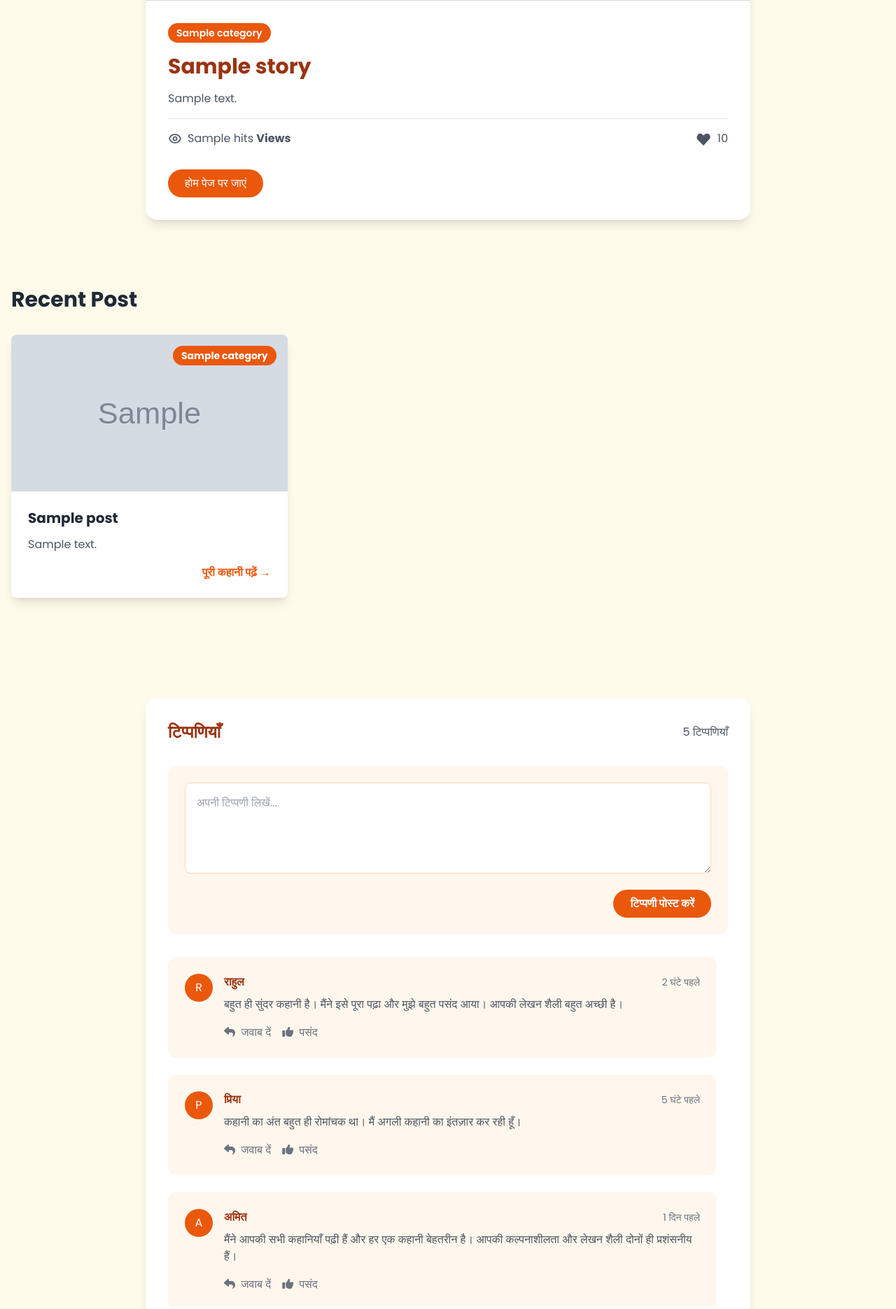
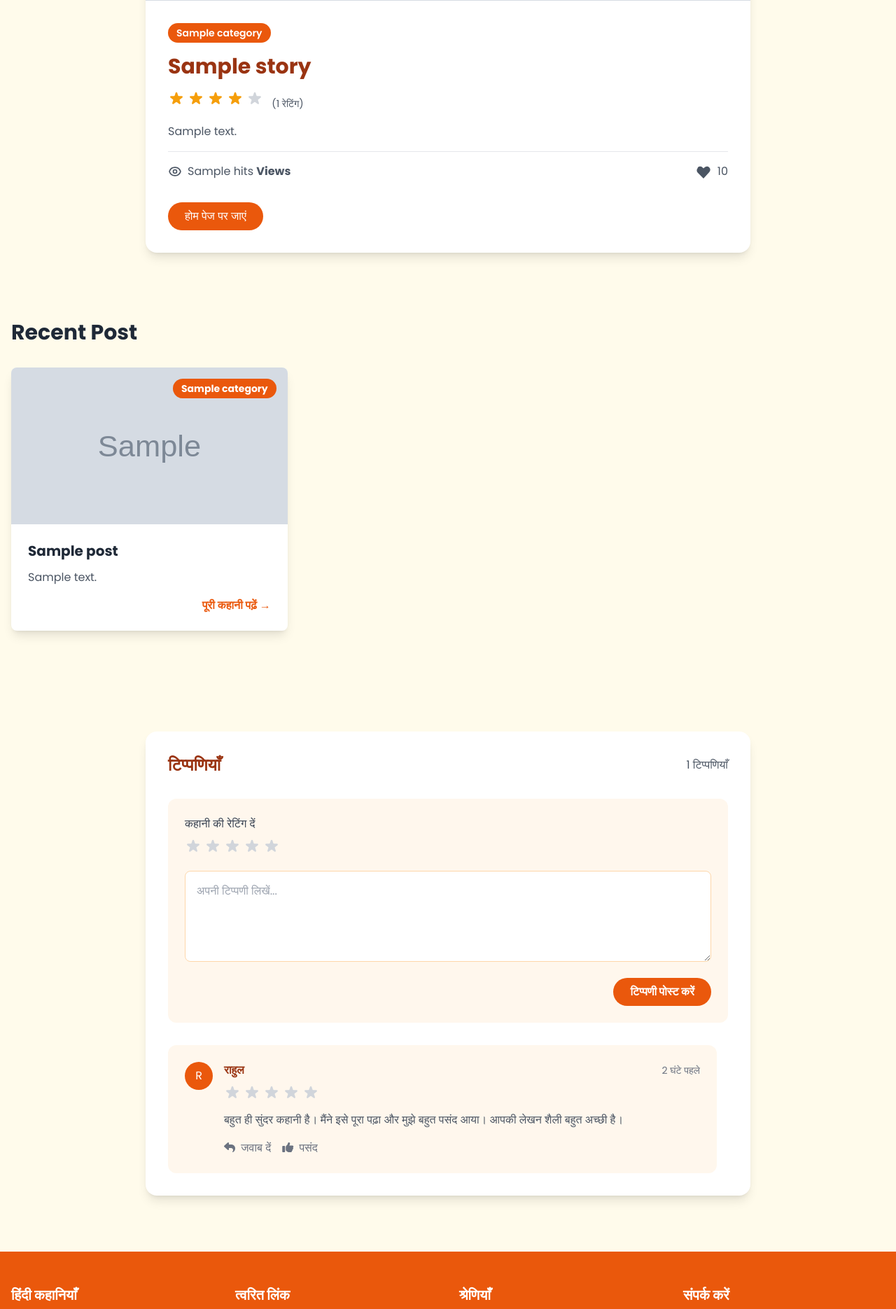
Before and after one commit to soloprinjay/Kam_Vasna, a Django app: template templates/story_detail.html in a window 1280 px wide. Shown: the part 463-2333 px from the top of the page at 70% size. Run offline with Django 5.2, Linux system fonts and the light colour scheme; the template is opened without the code that fills it: most values are stand-ins (such as "Sample title", 1, 10 or a date in 2020); grey boxes marked "Sample" are stand-in pictures; some libraries are stand-ins or nearby versions.

Commit message:
implemented star ratting functionality

```diff
--- a/templates/stories.html
+++ b/templates/stories.html
@@ -126,8 +126,7 @@
                     <span class="px-4 py-2 bg-orange-600 dark:bg-dark-accent text-white rounded">{{ num }}</span>
                     {% elif num > stories.number|add:-3 and num < stories.number|add:3 %}
                     <a href="?{% if selected_category %}category={{ selected_category }}&{% endif %}page={{ num }}"
-                       class="px-4 py-2 bg-orange-100 dark:bg-dark-bg text-orange-600 dark:text-dark-accent rounded hover:bg-orange-200 dark:hover:bg-dark-accent-hover transition duration-300">{{
-                        num }}</a>
+                       class="px-4 py-2 bg-orange-100 border border-orange-300 dark:border-dark-border dark:bg-dark-card dark:text-dark-text rounded hover:bg-orange-200 dark:hover:bg-dark-accent-hover transition duration-300">{{ num }}</a>
                     {% endif %}
                     {% endfor %}
 
--- a/templates/story_detail.html
+++ b/templates/story_detail.html
@@ -6,6 +6,21 @@
 <style>
     .like-btn.liked svg {
         color: #dc2626; /* Tailwind red-600 */
+    }
+    .star-rating {
+        display: inline-flex;
+        gap: 0.25rem;
+    }
+    .star-rating .star {
+        cursor: pointer;
+        color: #d1d5db; /* gray-300 */
+        transition: color 0.2s;
+    }
+    .star-rating .star.active {
+        color: #f59e0b; /* amber-500 */
+    }
+    .star-rating .star:hover {
+        color: #f59e0b; /* amber-500 */
     }
 </style>
 
@@ -25,6 +40,21 @@
             <h1 class="text-3xl font-bold text-orange-800 dark:text-dark-text mb-4">
                 {{ story.title }}
             </h1>
+
+            <!-- Story Rating -->
+            <div class="mb-4">
+                <div class="star-rating" data-rating="{{ story.rating|default:0 }}">
+                    {% for i in "12345"|make_list %}
+                    <svg class="w-6 h-6 star {% if forloop.counter <= story.rating|default:0 %}active{% endif %}"
+                         fill="currentColor" viewBox="0 0 20 20">
+                        <path d="M9.049 2.927c.3-.921 1.603-.921 1.902 0l1.07 3.292a1 1 0 00.95.69h3.462c.969 0 1.371 1.24.588 1.81l-2.8 2.034a1 1 0 00-.364 1.118l1.07 3.292c.3.921-.755 1.688-1.54 1.118l-2.8-2.034a1 1 0 00-1.175 0l-2.8 2.034c-.784.57-1.838-.197-1.539-1.118l1.07-3.292a1 1 0 00-.364-1.118L2.98 8.72c-.783-.57-.38-1.81.588-1.81h3.461a1 1 0 00.951-.69l1.07-3.292z"/>
+                    </svg>
+                    {% endfor %}
+                </div>
+                <span class="text-sm text-gray-600 dark:text-dark-text-secondary ml-2">
+                    ({{ story.rating_count|default:0 }} रेटिंग)
+                </span>
+            </div>
 
             <!-- Description -->
             <div class="prose prose-sm text-gray-600 dark:text-dark-text-secondary dark:prose-invert mb-4 max-w-none">
@@ -114,12 +144,23 @@
             <!-- Comments Header -->
             <div class="flex items-center justify-between mb-8">
                 <h2 class="text-2xl font-bold text-orange-800 dark:text-dark-text">टिप्पणियाँ</h2>
-                <span class="text-gray-600 dark:text-dark-text-secondary">5 टिप्पणियाँ</span>
+                <span class="text-gray-600 dark:text-dark-text-secondary">1 टिप्पणियाँ</span>
             </div>
 
             <!-- Comment Form -->
             <form class="mb-8 bg-orange-50 dark:bg-dark-bg p-6 rounded-xl">
                 <div class="mb-4">
+                    <!-- Rating Input -->
+                    <div class="mb-4">
+                        <label class="block text-gray-700 dark:text-dark-text-secondary mb-2">कहानी की रेटिंग दें</label>
+                        <div class="star-rating" id="comment-rating">
+                            {% for i in "12345"|make_list %}
+                            <svg class="w-6 h-6 star" fill="currentColor" viewBox="0 0 20 20">
+                                <path d="M9.049 2.927c.3-.921 1.603-.921 1.902 0l1.07 3.292a1 1 0 00.95.69h3.462c.969 0 1.371 1.24.588 1.81l-2.8 2.034a1 1 0 00-.364 1.118l1.07 3.292c.3.921-.755 1.688-1.54 1.118l-2.8-2.034a1 1 0 00-1.175 0l-2.8 2.034c-.784.57-1.838-.197-1.539-1.118l1.07-3.292a1 1 0 00-.364-1.118L2.98 8.72c-.783-.57-.38-1.81.588-1.81h3.461a1 1 0 00.951-.69l1.07-3.292z"/>
+                            </svg>
+                            {% endfor %}
+                        </div>
+                    </div>
                     <textarea
                         class="w-full p-4 border border-orange-200 dark:border-dark-border dark:bg-dark-card dark:text-dark-text rounded-lg focus:outline-none focus:ring-2 focus:ring-orange-600 dark:focus:ring-dark-accent focus:border-transparent transition duration-200"
                         rows="4"
@@ -154,131 +195,19 @@
                                 <h3 class="font-semibold text-orange-800 dark:text-dark-text">राहुल</h3>
                                 <span class="text-sm text-gray-500 dark:text-dark-text-secondary">2 घंटे पहले</span>
                             </div>
+
+                            <!-- Comment Rating -->
+                            <div class="mb-2">
+                                <div class="star-rating" data-rating="4">
+                                    {% for i in "12345"|make_list %}
+                                    <svg class="w-6 h-6 star" fill="currentColor" viewBox="0 0 20 20">
+                                        <path d="M9.049 2.927c.3-.921 1.603-.921 1.902 0l1.07 3.292a1 1 0 00.95.69h3.462c.969 0 1.371 1.24.588 1.81l-2.8 2.034a1 1 0 00-.364 1.118l1.07 3.292c.3.921-.755 1.688-1.54 1.118l-2.8-2.034a1 1 0 00-1.175 0l-2.8 2.034c-.784.57-1.838-.197-1.539-1.118l1.07-3.292a1 1 0 00-.364-1.118L2.98 8.72c-.783-.57-.38-1.81.588-1.81h3.461a1 1 0 00.951-.69l1.07-3.292z"/>
+                                    </svg>
+                                    {% endfor %}
+                                </div>
+                            </div>
+
                             <p class="text-gray-600 dark:text-dark-text-secondary">बहुत ही सुंदर कहानी है। मैंने इसे पूरा पढ़ा और मुझे बहुत पसंद आया। आपकी लेखन शैली बहुत अच्छी है।</p>
-
-                            <!-- Comment Actions -->
-                            <div class="flex items-center space-x-4 mt-4">
-                                <button class="text-gray-500 dark:text-dark-text-secondary hover:text-orange-600 dark:hover:text-dark-accent transition duration-300">
-                                    <i class="fas fa-reply mr-1"></i> जवाब दें
-                                </button>
-                                <button class="text-gray-500 dark:text-dark-text-secondary hover:text-orange-600 dark:hover:text-dark-accent transition duration-300">
-                                    <i class="fas fa-thumbs-up mr-1"></i> पसंद
-                                </button>
-                            </div>
-                        </div>
-                    </div>
-                </div>
-
-                <!-- Comment 2 -->
-                <div class="bg-orange-50 dark:bg-dark-bg p-6 rounded-xl">
-                    <div class="flex items-start space-x-4">
-                        <!-- User Avatar -->
-                        <div class="flex-shrink-0">
-                            <div class="w-10 h-10 rounded-full bg-orange-600 dark:bg-dark-accent flex items-center justify-center text-white">
-                                P
-                            </div>
-                        </div>
-
-                        <!-- Comment Content -->
-                        <div class="flex-1">
-                            <div class="flex items-center justify-between mb-2">
-                                <h3 class="font-semibold text-orange-800 dark:text-dark-text">प्रिया</h3>
-                                <span class="text-sm text-gray-500 dark:text-dark-text-secondary">5 घंटे पहले</span>
-                            </div>
-                            <p class="text-gray-600 dark:text-dark-text-secondary">कहानी का अंत बहुत ही रोमांचक था। मैं अगली कहानी का इंतज़ार कर रही हूँ।</p>
-
-                            <!-- Comment Actions -->
-                            <div class="flex items-center space-x-4 mt-4">
-                                <button class="text-gray-500 dark:text-dark-text-secondary hover:text-orange-600 dark:hover:text-dark-accent transition duration-300">
-                                    <i class="fas fa-reply mr-1"></i> जवाब दें
-                                </button>
-                                <button class="text-gray-500 dark:text-dark-text-secondary hover:text-orange-600 dark:hover:text-dark-accent transition duration-300">
-                                    <i class="fas fa-thumbs-up mr-1"></i> पसंद
-                                </button>
-                            </div>
-                        </div>
-                    </div>
-                </div>
-
-                <!-- Comment 3 -->
-                <div class="bg-orange-50 dark:bg-dark-bg p-6 rounded-xl">
-                    <div class="flex items-start space-x-4">
-                        <!-- User Avatar -->
-                        <div class="flex-shrink-0">
-                            <div class="w-10 h-10 rounded-full bg-orange-600 dark:bg-dark-accent flex items-center justify-center text-white">
-                                A
-                            </div>
-                        </div>
-
-                        <!-- Comment Content -->
-                        <div class="flex-1">
-                            <div class="flex items-center justify-between mb-2">
-                                <h3 class="font-semibold text-orange-800 dark:text-dark-text">अमित</h3>
-                                <span class="text-sm text-gray-500 dark:text-dark-text-secondary">1 दिन पहले</span>
-                            </div>
-                            <p class="text-gray-600 dark:text-dark-text-secondary">मैंने आपकी सभी कहानियाँ पढ़ी हैं और हर एक कहानी बेहतरीन है। आपकी कल्पनाशीलता और लेखन शैली दोनों ही प्रशंसनीय हैं।</p>
-
-                            <!-- Comment Actions -->
-                            <div class="flex items-center space-x-4 mt-4">
-                                <button class="text-gray-500 dark:text-dark-text-secondary hover:text-orange-600 dark:hover:text-dark-accent transition duration-300">
-                                    <i class="fas fa-reply mr-1"></i> जवाब दें
-                                </button>
-                                <button class="text-gray-500 dark:text-dark-text-secondary hover:text-orange-600 dark:hover:text-dark-accent transition duration-300">
-                                    <i class="fas fa-thumbs-up mr-1"></i> पसंद
-                                </button>
-                            </div>
-                        </div>
-                    </div>
-                </div>
-
-                <!-- Comment 3 -->
-                <div class="bg-orange-50 dark:bg-dark-bg p-6 rounded-xl">
-                    <div class="flex items-start space-x-4">
-                        <!-- User Avatar -->
-                        <div class="flex-shrink-0">
-                            <div class="w-10 h-10 rounded-full bg-orange-600 dark:bg-dark-accent flex items-center justify-center text-white">
-                                A
-                            </div>
-                        </div>
-
-                        <!-- Comment Content -->
-                        <div class="flex-1">
-                            <div class="flex items-center justify-between mb-2">
-                                <h3 class="font-semibold text-orange-800 dark:text-dark-text">अमित</h3>
-                                <span class="text-sm text-gray-500 dark:text-dark-text-secondary">1 दिन पहले</span>
-                            </div>
-                            <p class="text-gray-600 dark:text-dark-text-secondary">मैंने आपकी सभी कहानियाँ पढ़ी हैं और हर एक कहानी बेहतरीन है। आपकी कल्पनाशीलता और लेखन शैली दोनों ही प्रशंसनीय हैं।</p>
-
-                            <!-- Comment Actions -->
-                            <div class="flex items-center space-x-4 mt-4">
-                                <button class="text-gray-500 dark:text-dark-text-secondary hover:text-orange-600 dark:hover:text-dark-accent transition duration-300">
-                                    <i class="fas fa-reply mr-1"></i> जवाब दें
-                                </button>
-                                <button class="text-gray-500 dark:text-dark-text-secondary hover:text-orange-600 dark:hover:text-dark-accent transition duration-300">
-                                    <i class="fas fa-thumbs-up mr-1"></i> पसंद
-                                </button>
-                            </div>
-                        </div>
-                    </div>
-                </div>
-
-                <!-- Comment 3 -->
-                <div class="bg-orange-50 dark:bg-dark-bg p-6 rounded-xl">
-                    <div class="flex items-start space-x-4">
-                        <!-- User Avatar -->
-                        <div class="flex-shrink-0">
-                            <div class="w-10 h-10 rounded-full bg-orange-600 dark:bg-dark-accent flex items-center justify-center text-white">
-                                A
-                            </div>
-                        </div>
-
-                        <!-- Comment Content -->
-                        <div class="flex-1">
-                            <div class="flex items-center justify-between mb-2">
-                                <h3 class="font-semibold text-orange-800 dark:text-dark-text">अमित</h3>
-                                <span class="text-sm text-gray-500 dark:text-dark-text-secondary">1 दिन पहले</span>
-                            </div>
-                            <p class="text-gray-600 dark:text-dark-text-secondary">मैंने आपकी सभी कहानियाँ पढ़ी हैं और हर एक कहानी बेहतरीन है। आपकी कल्पनाशीलता और लेखन शैली दोनों ही प्रशंसनीय हैं।</p>
 
                             <!-- Comment Actions -->
                             <div class="flex items-center space-x-4 mt-4">
@@ -298,5 +227,39 @@
 </section>
 
 <script src="{% static 'js/post_like.js' %}"></script>
+<script>
+    // Star rating functionality
+    document.addEventListener('DOMContentLoaded', function() {
+        const starRatings = document.querySelectorAll('.star-rating');
+
+        starRatings.forEach(rating => {
+            const stars = rating.querySelectorAll('.star');
+            let selectedRating = 0;
+
+            stars.forEach((star, index) => {
+                // Click event
+                star.addEventListener('click', () => {
+                    selectedRating = index + 1;
+                    stars.forEach((s, i) => {
+                        s.classList.toggle('active', i < selectedRating);
+                    });
+                });
+
+                // Hover events
+                star.addEventListener('mouseenter', () => {
+                    stars.forEach((s, i) => {
+                        s.classList.toggle('active', i <= index);
+                    });
+                });
+
+                star.addEventListener('mouseleave', () => {
+                    stars.forEach((s, i) => {
+                        s.classList.toggle('active', i < selectedRating);
+                    });
+                });
+            });
+        });
+    });
+</script>
 
 {% endblock %}
```
